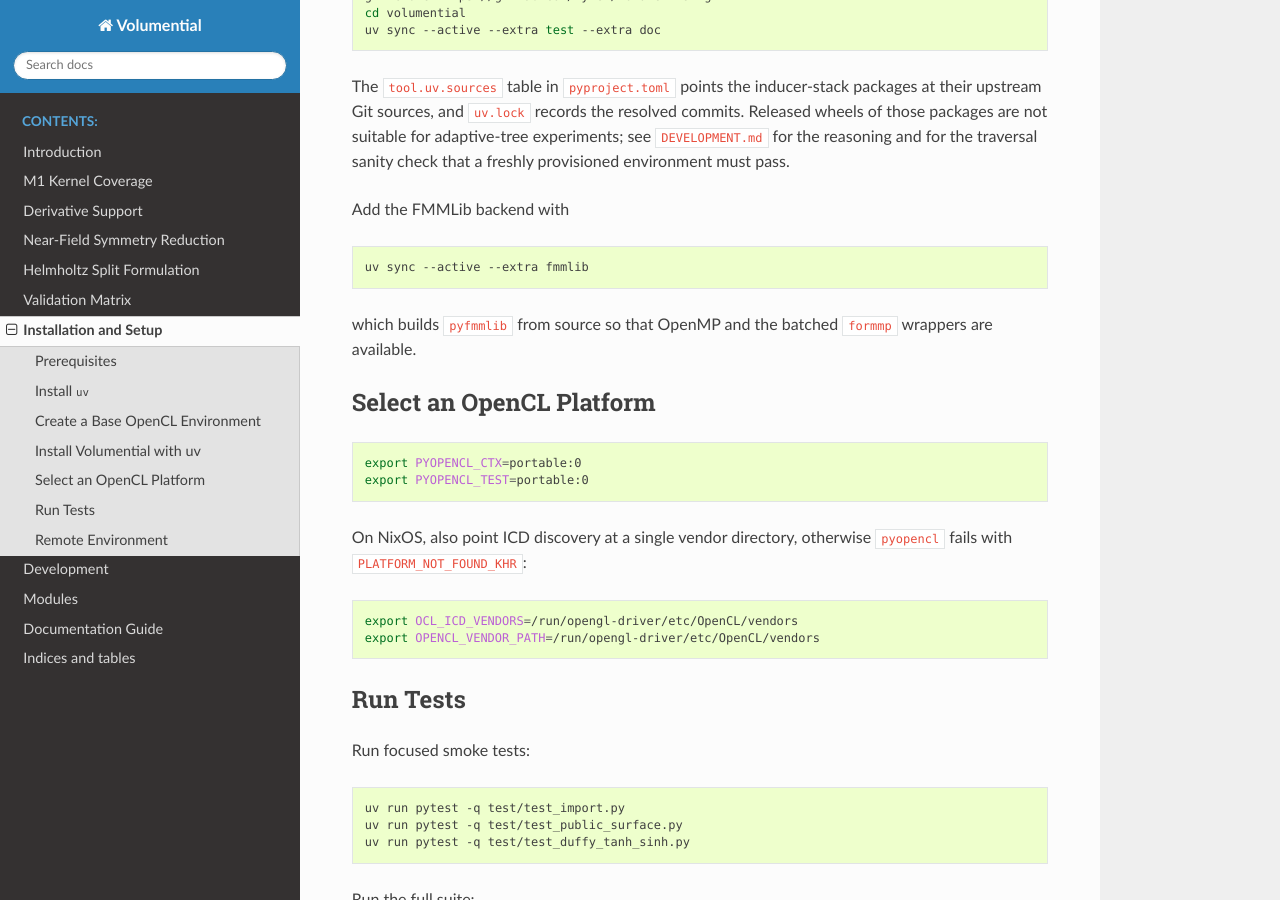
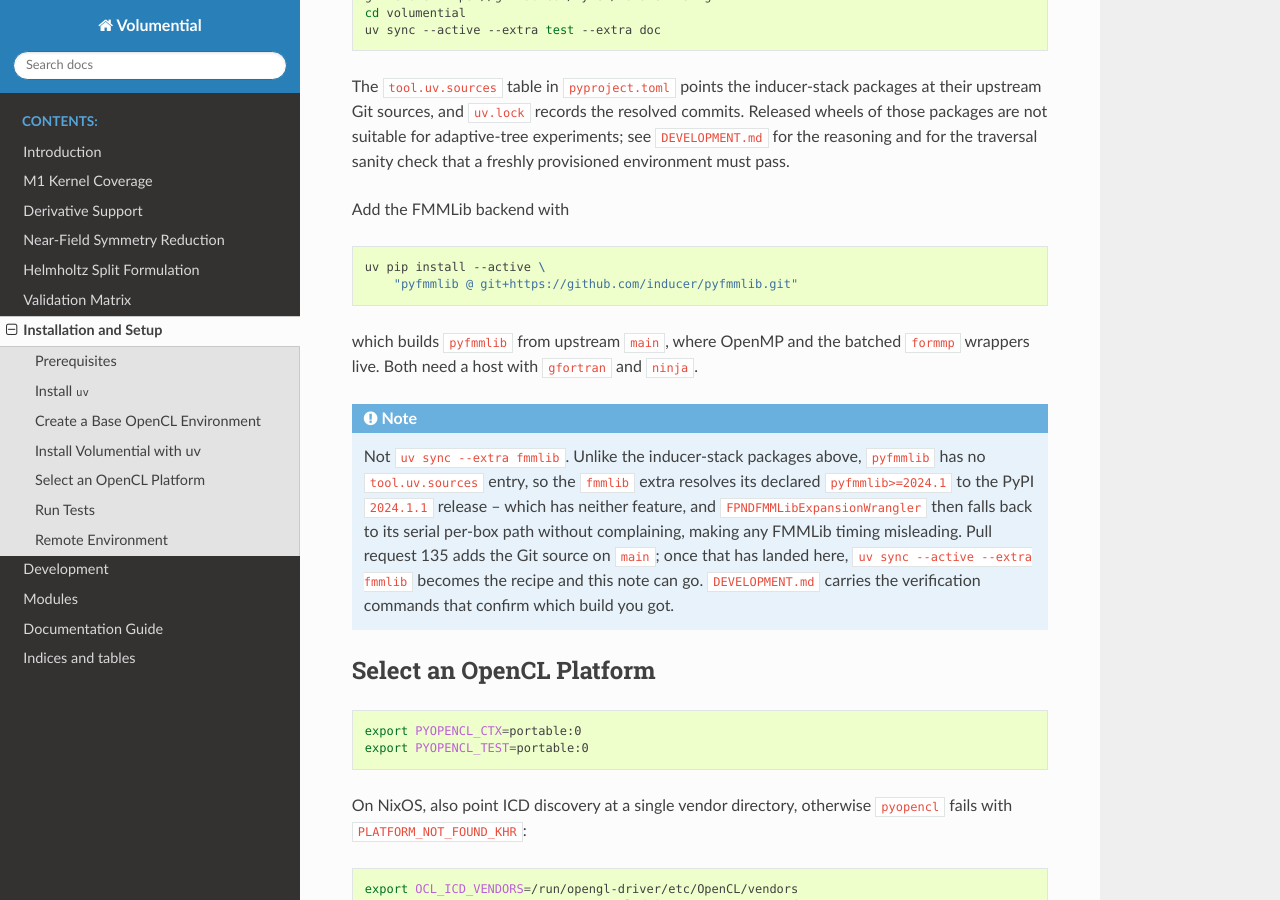
Before and after one commit to xywei/volumential, a Sphinx documentation site: the page built from doc/source/install.rst, in a window 1280 px wide and 900 px high, scrolled down 846 px. Built offline with Sphinx 7.4.7 and the Read the Docs theme 3.1.0, drawn with Linux system fonts in a browser that asks for light colours.

Commit message:
docs: the install page's fmmlib recipe does not build from upstream main
Same defect as DEVELOPMENT.md's, in the page a new contributor reads
first: 'uv sync --active --extra fmmlib' resolves pyfmmlib>=2024.1 to
the PyPI 2024.1.1 release, because pyfmmlib has no tool.uv.sources
entry, so it delivers neither the OpenMP option nor the batched
wrappers the same paragraph promises -- and
FPNDFMMLibExpansionWrangler takes the serial fallback silently.

Give the direct-reference install that does build from main, and a note
saying why the extra does not, with a pointer to #135 and to
DEVELOPMENT.md's verification commands.

```diff
--- a/doc/source/install.rst
+++ b/doc/source/install.rst
@@ -51,10 +51,24 @@ Add the FMMLib backend with
 
 .. code-block:: bash
 
-   uv sync --active --extra fmmlib
+   uv pip install --active \
+       "pyfmmlib @ git+https://github.com/inducer/pyfmmlib.git"
 
-which builds ``pyfmmlib`` from source so that OpenMP and the batched
-``formmp`` wrappers are available.
+which builds ``pyfmmlib`` from upstream ``main``, where OpenMP and the batched
+``formmp`` wrappers live. Both need a host with ``gfortran`` and ``ninja``.
+
+.. note::
+
+   Not ``uv sync --extra fmmlib``. Unlike the inducer-stack packages above,
+   ``pyfmmlib`` has no ``tool.uv.sources`` entry, so the ``fmmlib`` extra
+   resolves its declared ``pyfmmlib>=2024.1`` to the PyPI ``2024.1.1``
+   release -- which has neither feature, and
+   ``FPNDFMMLibExpansionWrangler`` then falls back to its serial per-box
+   path without complaining, making any FMMLib timing misleading.
+   Pull request 135 adds the Git source on ``main``; once that has landed
+   here, ``uv sync --active --extra fmmlib`` becomes the recipe and this
+   note can go. ``DEVELOPMENT.md`` carries the verification commands that
+   confirm which build you got.
 
 Select an OpenCL Platform
 -------------------------
```
